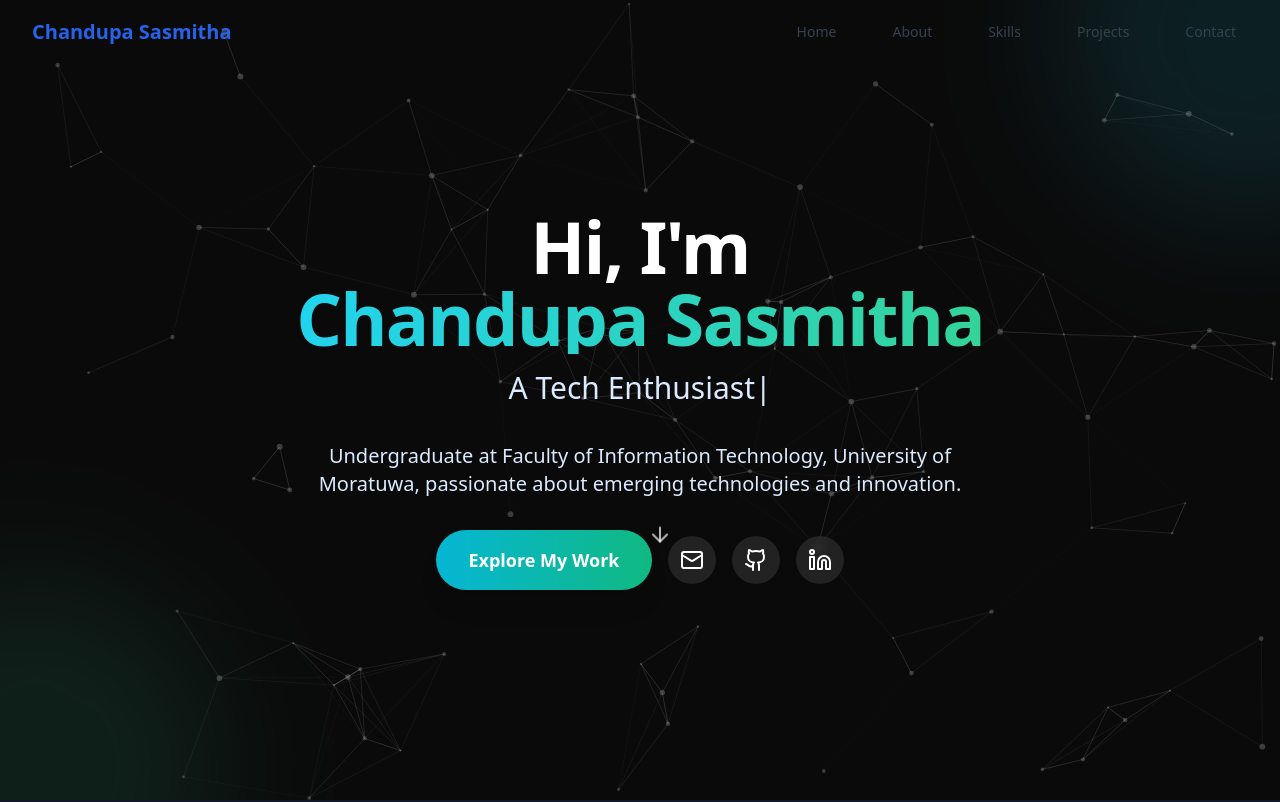
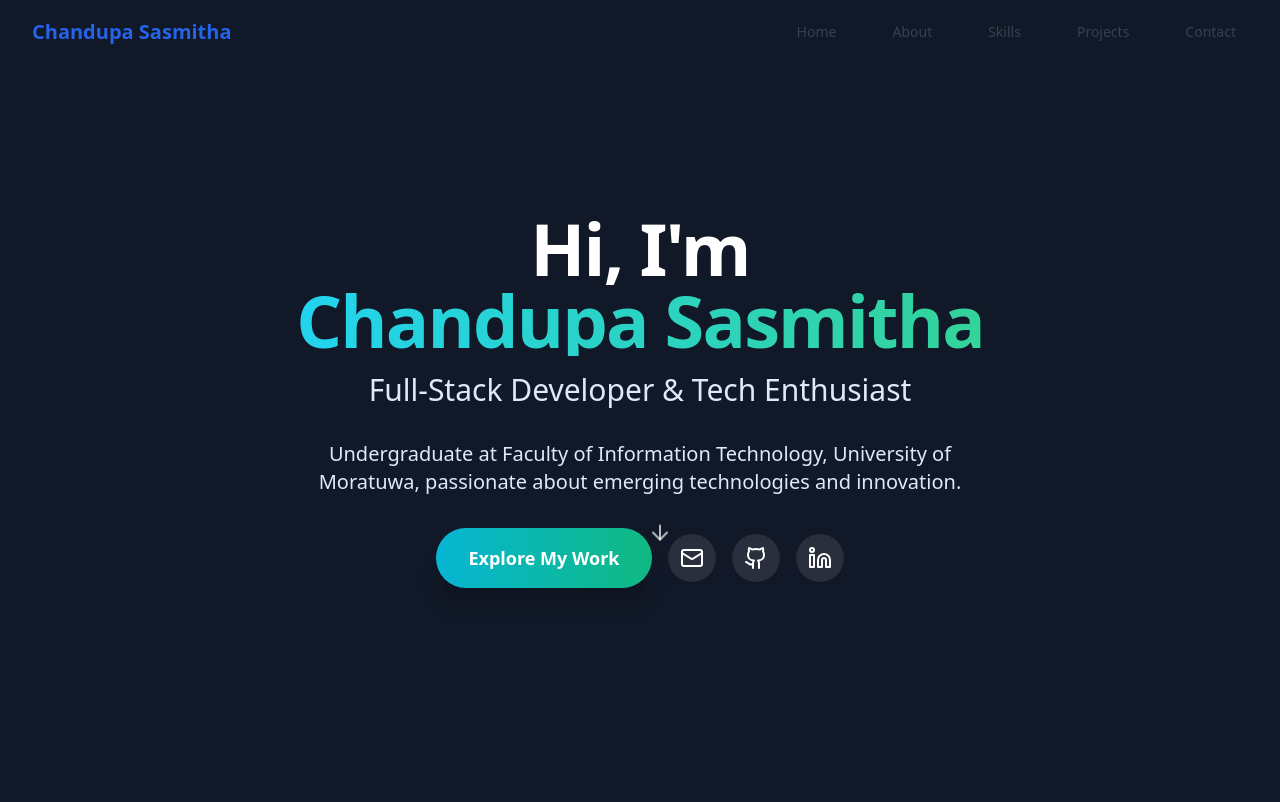
Before and after one commit to chandupasasmitha/portfolio, a React (Vite) app: page / in a window 1280 px wide. Shown: the top 802 px of the page. Built offline with nearby package versions, Linux system fonts and the light colour scheme.

Commit message:
remove visual effects

```diff
--- a/src/components/Hero.tsx
+++ b/src/components/Hero.tsx
@@ -1,18 +1,7 @@
-import React, { useCallback } from "react";
+import React from "react";
 import { ArrowDown, Github, Linkedin, Mail } from "lucide-react";
-import Particles from "react-tsparticles";
-import { loadSlim } from "tsparticles-slim";
-import { TypeAnimation } from "react-type-animation";
-
-// Import the Engine type from the tsparticles-engine package
-import type { Engine } from "tsparticles-engine";
 
 const Hero = () => {
-  // Add the Engine type to the engine parameter
-  const particlesInit = useCallback(async (engine: Engine) => {
-    await loadSlim(engine);
-  }, []);
-
   const scrollToAbout = () => {
     const aboutSection = document.getElementById("about");
     if (aboutSection) {
@@ -20,86 +9,15 @@ const Hero = () => {
     }
   };
 
-  const particleOptions = {
-    background: {
-      color: {
-        value: "#0a0a0a",
-      },
-    },
-    fpsLimit: 120,
-    interactivity: {
-      events: {
-        onHover: {
-          enable: true,
-          mode: "repulse",
-        },
-        resize: true,
-      },
-      modes: {
-        repulse: {
-          distance: 100,
-          duration: 0.4,
-        },
-      },
-    },
-    particles: {
-      color: {
-        value: "#ffffff",
-      },
-      links: {
-        color: "#ffffff",
-        distance: 150,
-        enable: true,
-        opacity: 0.1,
-        width: 1,
-      },
-      move: {
-        direction: "none",
-        enable: true,
-        outModes: {
-          default: "bounce",
-        },
-        random: false,
-        speed: 1,
-        straight: false,
-      },
-      number: {
-        density: {
-          enable: true,
-          area: 800,
-        },
-        value: 80,
-      },
-      opacity: {
-        value: 0.2,
-      },
-      shape: {
-        type: "circle",
-      },
-      size: {
-        value: { min: 1, max: 3 },
-      },
-    },
-    detectRetina: true,
-  };
-
   return (
     <section
       id="home"
       className="min-h-screen flex items-center justify-center relative overflow-hidden"
     >
-      <Particles
-        id="tsparticles"
-        init={particlesInit}
-        options={particleOptions}
-        className="absolute inset-0 z-0"
-      />
+      {/* Background color */}
+      <div className="absolute inset-0 bg-gray-900"></div>
 
-      <div className="absolute inset-0 z-1 overflow-hidden">
-        <div className="absolute -top-40 -right-40 w-96 h-96 bg-cyan-400/10 rounded-full blur-3xl animate-[spin_20s_linear_infinite]"></div>
-        <div className="absolute -bottom-40 -left-40 w-96 h-96 bg-emerald-400/10 rounded-full blur-3xl animate-[spin_25s_linear_infinite] delay-1000"></div>
-      </div>
-
+      {/* Content */}
       <div className="relative z-10 text-center text-white max-w-4xl mx-auto px-4 sm:px-6 lg:px-8">
         <div className="space-y-8">
           <div className="space-y-4">
@@ -109,21 +27,9 @@ const Hero = () => {
                 Chandupa Sasmitha
               </span>
             </h1>
-            <div className="text-xl sm:text-2xl lg:text-3xl text-blue-100 font-light h-10">
-              <TypeAnimation
-                sequence={[
-                  "A Full-Stack Developer",
-                  2000,
-                  "A Tech Enthusiast",
-                  2000,
-                  "A Creative Problem-Solver",
-                  2000,
-                ]}
-                wrapper="span"
-                speed={50}
-                repeat={Infinity}
-              />
-            </div>
+            <p className="text-xl sm:text-2xl lg:text-3xl text-blue-100 font-light">
+              Full-Stack Developer & Tech Enthusiast
+            </p>
           </div>
 
           <p className="text-lg sm:text-xl text-blue-100 max-w-2xl mx-auto leading-relaxed">
@@ -165,6 +71,7 @@ const Hero = () => {
           </div>
         </div>
 
+        {/* Scroll arrow */}
         <div className="absolute bottom-8 left-1/2 transform -translate-x-1/2 animate-bounce">
           <button
             onClick={scrollToAbout}
```
